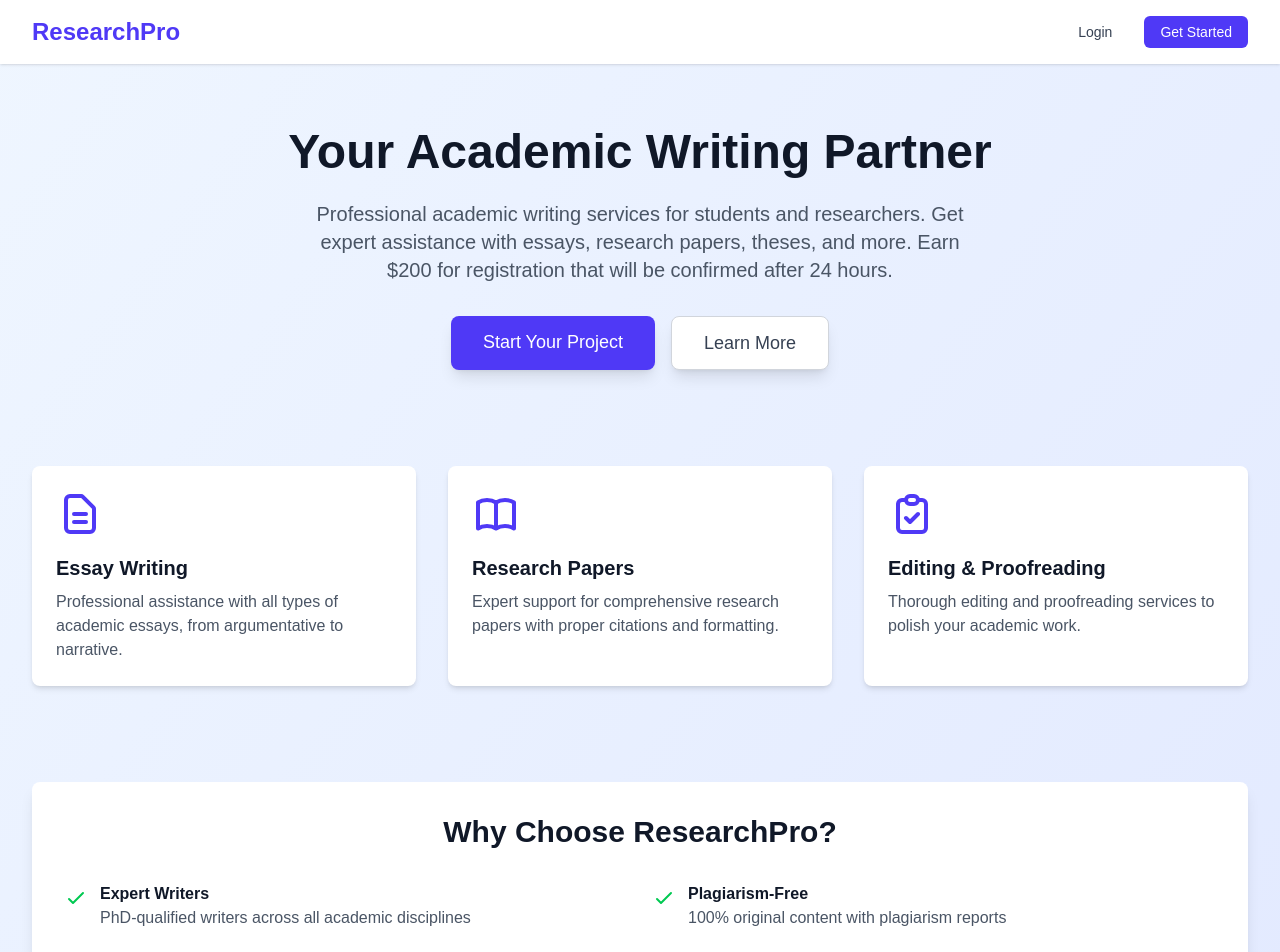
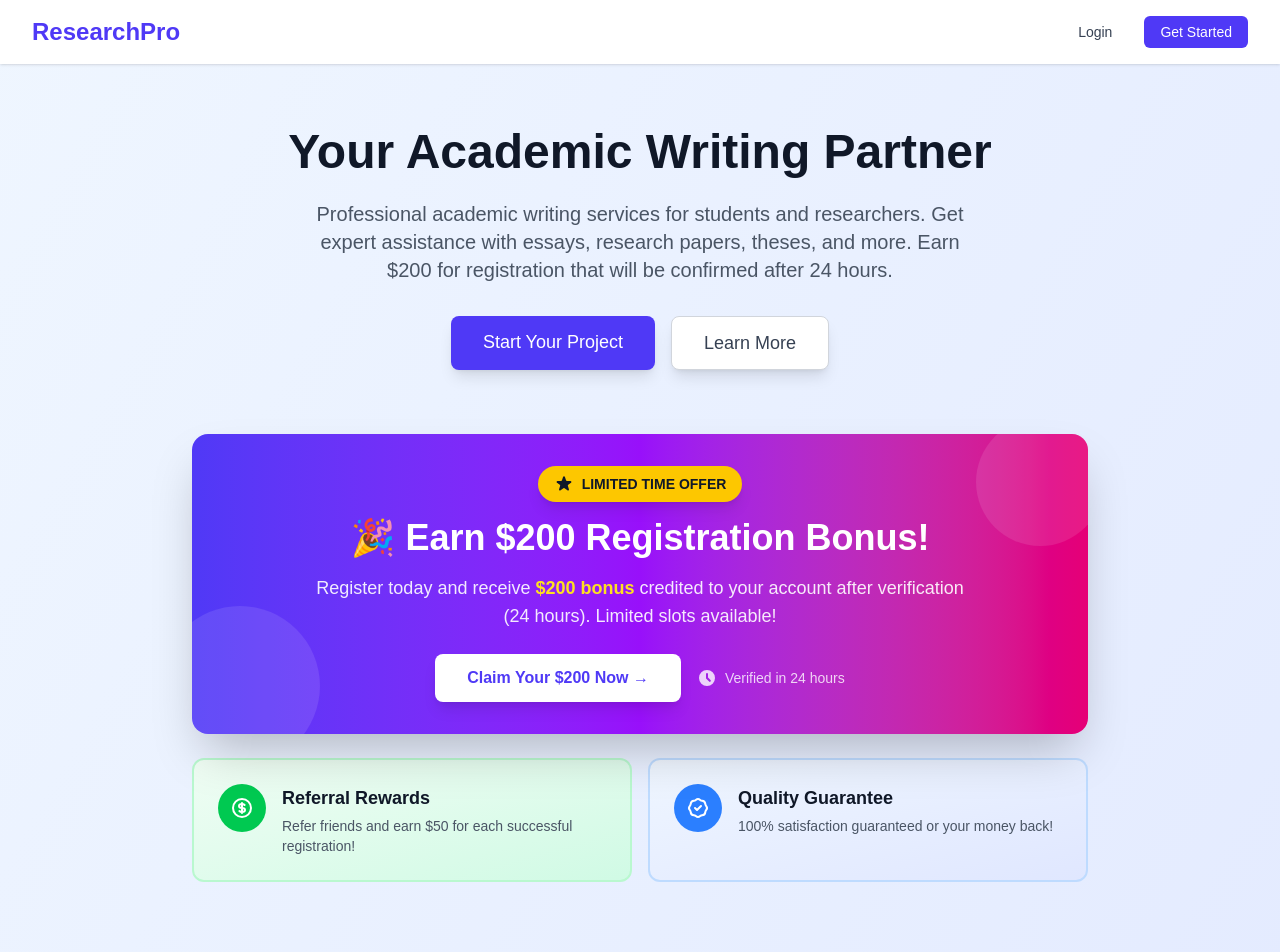
Before and after one commit to kirkmedals-sketch/researchpro-app, a Next.js app: page / in a window 1280 px wide. Shown: the top 952 px of the page. Built offline with nearby package versions, Linux system fonts and the light colour scheme.

Commit message:
Add beautiful promotions and rewards notification section

```diff
--- a/app/page.tsx
+++ b/app/page.tsx
@@ -48,6 +48,84 @@ export default function Home() {
             >
               Learn More
             </Link>
+          </div>
+        </div>
+
+        {/* Promotions & Rewards Notification Section */}
+        <div className="mt-16 max-w-4xl mx-auto">
+          {/* Main Promotion Card */}
+          <div className="relative overflow-hidden bg-gradient-to-r from-indigo-600 via-purple-600 to-pink-600 rounded-2xl shadow-2xl p-8 mb-6">
+            <div className="absolute top-0 right-0 -mt-4 -mr-4 w-32 h-32 bg-white opacity-10 rounded-full"></div>
+            <div className="absolute bottom-0 left-0 -mb-8 -ml-8 w-40 h-40 bg-white opacity-10 rounded-full"></div>
+
+            <div className="relative z-10 text-center">
+              <div className="inline-flex items-center px-4 py-2 bg-yellow-400 rounded-full text-sm font-bold text-gray-900 mb-4 shadow-lg">
+                <svg className="w-5 h-5 mr-2" fill="currentColor" viewBox="0 0 20 20">
+                  <path d="M9.049 2.927c.3-.921 1.603-.921 1.902 0l1.07 3.292a1 1 0 00.95.69h3.462c.969 0 1.371 1.24.588 1.81l-2.8 2.034a1 1 0 00-.364 1.118l1.07 3.292c.3.921-.755 1.688-1.54 1.118l-2.8-2.034a1 1 0 00-1.175 0l-2.8 2.034c-.784.57-1.838-.197-1.539-1.118l1.07-3.292a1 1 0 00-.364-1.118L2.98 8.72c-.783-.57-.38-1.81.588-1.81h3.461a1 1 0 00.951-.69l1.07-3.292z" />
+                </svg>
+                LIMITED TIME OFFER
+              </div>
+
+              <h3 className="text-3xl md:text-4xl font-bold text-white mb-4">
+                🎉 Earn $200 Registration Bonus!
+              </h3>
+
+              <p className="text-lg text-white/90 mb-6 max-w-2xl mx-auto">
+                Register today and receive <span className="font-bold text-yellow-300">$200 bonus</span> credited to your account after verification (24 hours). Limited slots available!
+              </p>
+
+              <div className="flex flex-col sm:flex-row gap-4 justify-center items-center">
+                <Link
+                  href="/register"
+                  className="px-8 py-3 bg-white text-indigo-600 rounded-lg font-bold hover:bg-gray-100 shadow-lg transform hover:scale-105 transition-all duration-200"
+                >
+                  Claim Your $200 Now →
+                </Link>
+                <div className="flex items-center text-white/80 text-sm">
+                  <svg className="w-5 h-5 mr-2" fill="currentColor" viewBox="0 0 20 20">
+                    <path fillRule="evenodd" d="M10 18a8 8 0 100-16 8 8 0 000 16zm1-12a1 1 0 10-2 0v4a1 1 0 00.293.707l2.828 2.829a1 1 0 101.415-1.415L11 9.586V6z" clipRule="evenodd" />
+                  </svg>
+                  Verified in 24 hours
+                </div>
+              </div>
+            </div>
+          </div>
+
+          {/* Additional Notification Cards */}
+          <div className="grid grid-cols-1 md:grid-cols-2 gap-4">
+            {/* Reward Card 1 */}
+            <div className="bg-gradient-to-br from-green-50 to-emerald-100 border-2 border-green-200 rounded-xl p-6 hover:shadow-lg transition-shadow">
+              <div className="flex items-start">
+                <div className="flex-shrink-0">
+                  <div className="w-12 h-12 bg-green-500 rounded-full flex items-center justify-center">
+                    <svg className="w-6 h-6 text-white" fill="none" stroke="currentColor" viewBox="0 0 24 24">
+                      <path strokeLinecap="round" strokeLinejoin="round" strokeWidth={2} d="M12 8c-1.657 0-3 .895-3 2s1.343 2 3 2 3 .895 3 2-1.343 2-3 2m0-8c1.11 0 2.08.402 2.599 1M12 8V7m0 1v8m0 0v1m0-1c-1.11 0-2.08-.402-2.599-1M21 12a9 9 0 11-18 0 9 9 0 0118 0z" />
+                    </svg>
+                  </div>
+                </div>
+                <div className="ml-4">
+                  <h4 className="text-lg font-bold text-gray-900 mb-1">Referral Rewards</h4>
+                  <p className="text-sm text-gray-600">Refer friends and earn $50 for each successful registration!</p>
+                </div>
+              </div>
+            </div>
+
+            {/* Reward Card 2 */}
+            <div className="bg-gradient-to-br from-blue-50 to-indigo-100 border-2 border-blue-200 rounded-xl p-6 hover:shadow-lg transition-shadow">
+              <div className="flex items-start">
+                <div className="flex-shrink-0">
+                  <div className="w-12 h-12 bg-blue-500 rounded-full flex items-center justify-center">
+                    <svg className="w-6 h-6 text-white" fill="none" stroke="currentColor" viewBox="0 0 24 24">
+                      <path strokeLinecap="round" strokeLinejoin="round" strokeWidth={2} d="M9 12l2 2 4-4M7.835 4.697a3.42 3.42 0 001.946-.806 3.42 3.42 0 014.438 0 3.42 3.42 0 001.946.806 3.42 3.42 0 013.138 3.138 3.42 3.42 0 00.806 1.946 3.42 3.42 0 010 4.438 3.42 3.42 0 00-.806 1.946 3.42 3.42 0 01-3.138 3.138 3.42 3.42 0 00-1.946.806 3.42 3.42 0 01-4.438 0 3.42 3.42 0 00-1.946-.806 3.42 3.42 0 01-3.138-3.138 3.42 3.42 0 00-.806-1.946 3.42 3.42 0 010-4.438 3.42 3.42 0 00.806-1.946 3.42 3.42 0 013.138-3.138z" />
+                    </svg>
+                  </div>
+                </div>
+                <div className="ml-4">
+                  <h4 className="text-lg font-bold text-gray-900 mb-1">Quality Guarantee</h4>
+                  <p className="text-sm text-gray-600">100% satisfaction guaranteed or your money back!</p>
+                </div>
+              </div>
+            </div>
           </div>
         </div>
 
```
